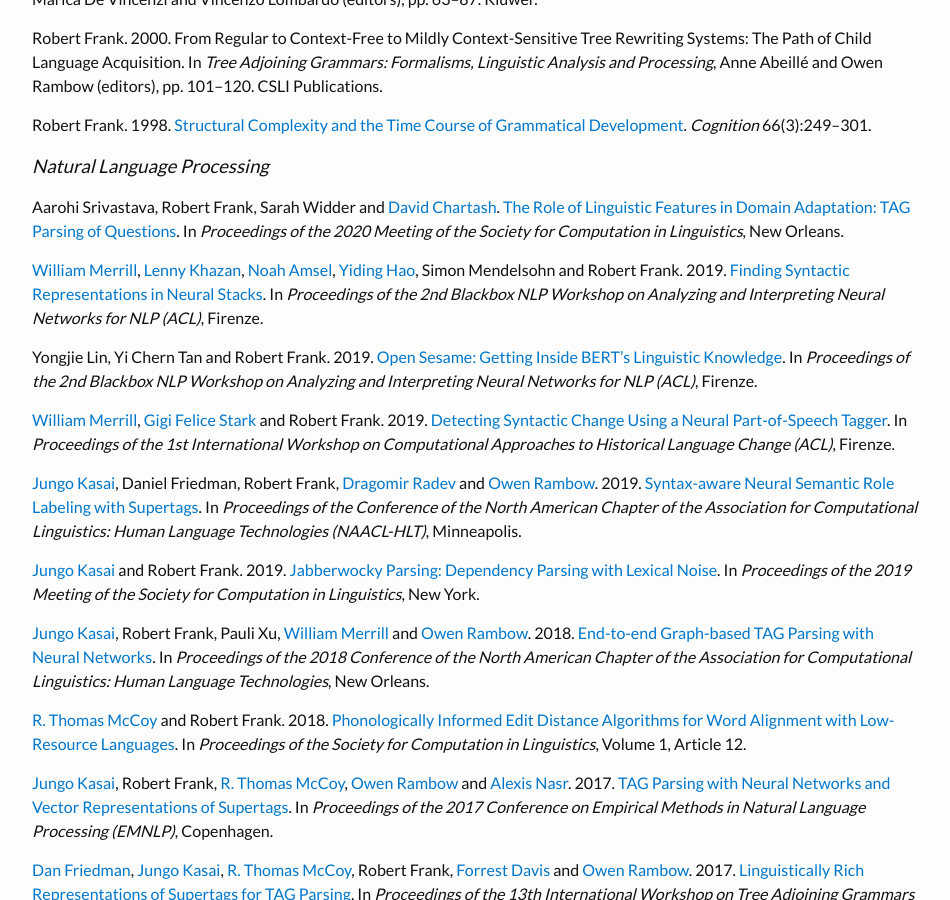
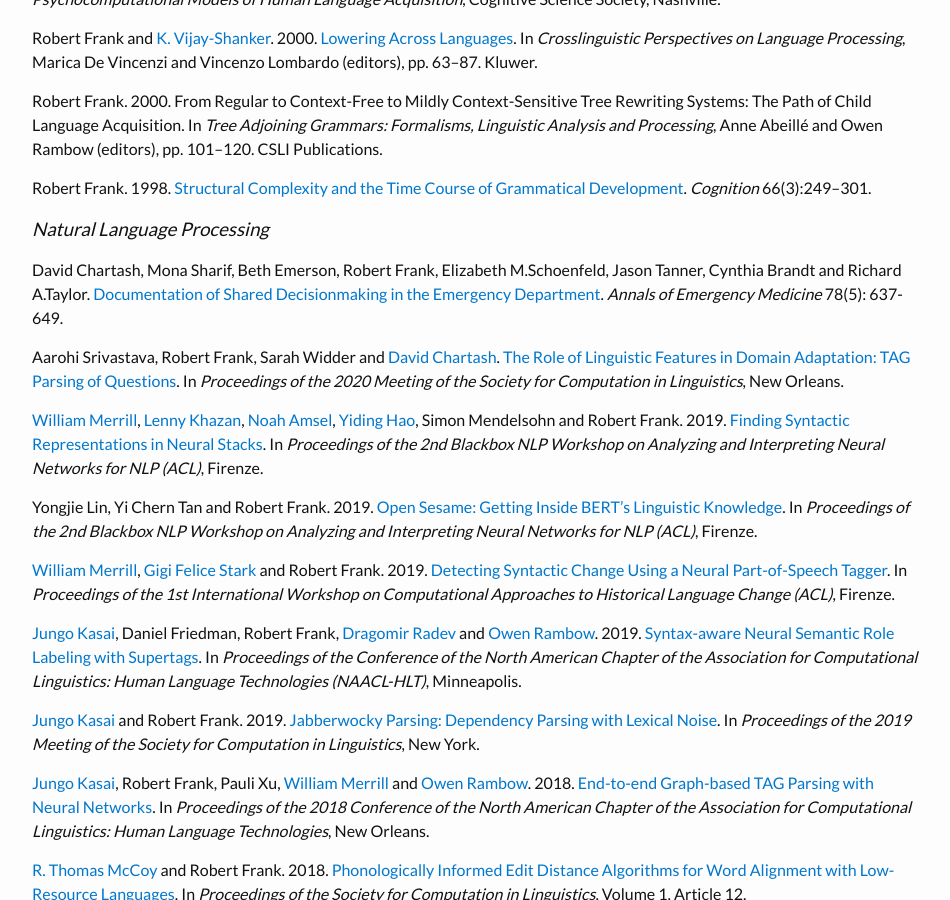
Before and after one commit to bobfrank1/bobfrank1.github.io, a Jekyll site: the page built from publications.md, in a window 1280 px wide and 900 px high, scrolled down 2028 px. Shown: the whole window, without its empty margins (163-1113 px from the left). Built offline with Jekyll 4.4.1, drawn with Linux system fonts in a browser that asks for light colours; some web fonts are replaced; some of the changed text lies outside the part shown.

Commit message:
added ELT and AEM papers

```diff
--- a/publications.md
+++ b/publications.md
@@ -29,6 +29,8 @@
 Robert Frank, [Young-Suk Lee](https://researcher.watson.ibm.com/researcher/view.php?person=us-ysuklee) and [Owen Rambow](https://www.elementalcognition.com/team/). 1996. [Scrambling, Reconstruction and Subject Binding](http://arcaold.unive.it/bitstream/10278/2220/1/3_frank-lee-rambow.pdf). *Rivista di Grammatica Generativa* 21:67–106.
 
 ### Mathematical Linguistics
+
+Robert Frank and [Tim Hunter](http://linguistics.ucla.edu/people/hunter/). 2021. [Variation in mild context-sensitivity: Derivational state and structural monotonicity](https://benjamins.com/catalog/elt.00033.fra). *Evolutionary Linguistic Theory* 3(2): 181-214.
 
 [Tim Hunter](http://linguistics.ucla.edu/people/hunter/) and Robert Frank. 2021. [Comparing Methods of Tree-Construction Across Mildly Context-Sensitive Formalisms](https://scholarworks.umass.edu/scil/vol4/iss1/36). In *Proceedings of the Society for Computation in Linguistics*.
 
@@ -70,6 +72,8 @@
 
 ### Natural Language Processing
 
+David Chartash, Mona Sharif, Beth Emerson, Robert Frank, Elizabeth M.Schoenfeld, Jason Tanner, Cynthia Brandt and Richard A.Taylor. [Documentation of Shared Decisionmaking in the Emergency Department](https://www.sciencedirect.com/science/article/pii/S0196064421003796). *Annals of Emergency Medicine* 78(5): 637-649.
+
 Aarohi Srivastava, Robert Frank, Sarah Widder and [David Chartash](https://medicine.yale.edu/profile/david_chartash/). [The Role of Linguistic Features in Domain Adaptation: TAG Parsing of Questions](https://scholarworks.umass.edu/scil/vol3/iss1/41). In *Proceedings of the 2020 Meeting of the Society for Computation in Linguistics*, New Orleans.
 
 [William Merrill](https://viking-sudo-rm.github.io), [Lenny Khazan](https://lenny.io), [Noah Amsel](https://www.linkedin.com/in/noah-amsel/),  [Yiding Hao](https://www.notaphonologist.com),   Simon Mendelsohn and Robert Frank. 2019. [Finding Syntactic Representations in Neural Stacks](https://arxiv.org/abs/1906.01594). In *Proceedings of the 2nd Blackbox NLP Workshop on Analyzing and Interpreting Neural Networks for NLP (ACL)*, Firenze.
```
Also changed, not shown: images/bob.jpg (added), 1 other file.
